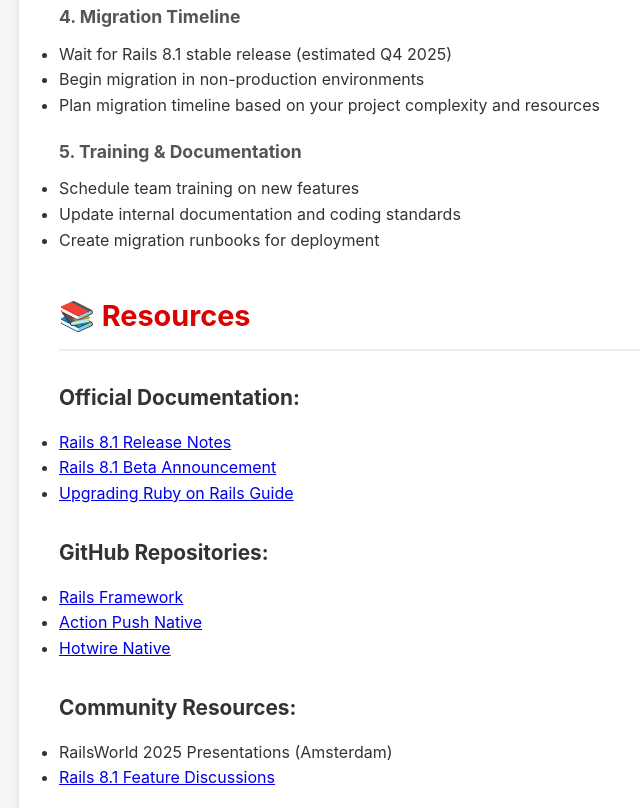
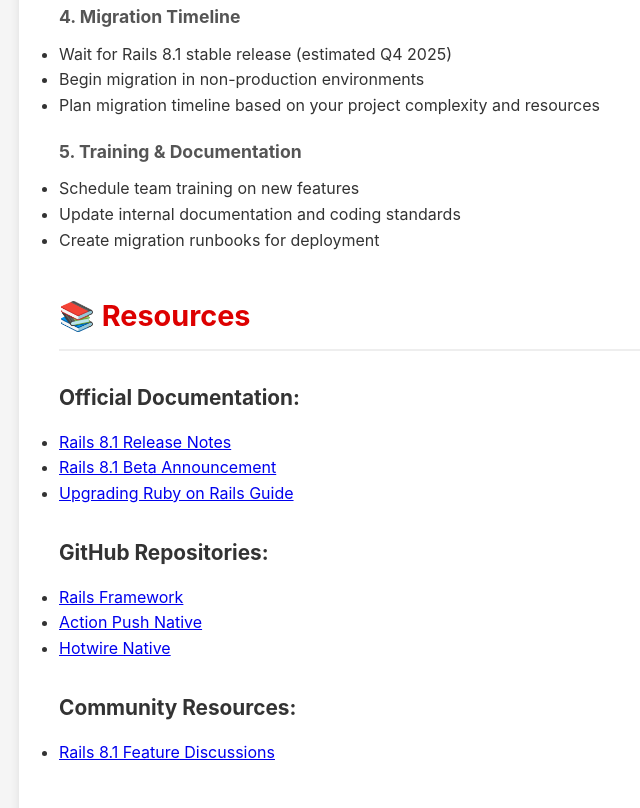
Before and after one commit to ricp/rails-81-upgrade-guide, an Eleventy site: page src/Rails_8.1_Upgrade_Report.html in a window 1280 px wide. Shown: the part 11192-12000 px from the top of the page, without its empty margins (21-661 px from the left). Built offline with nearby package versions, Linux system fonts and the light colour scheme; Eleventy itself is replaced by a stand-in of ours; files that its build step writes are made by us from their sources.

Commit message:
Remove RailsWorld 2025 Presentations (Amsterdam)

```diff
--- a/src/Rails_8.1_Upgrade_Report.html
+++ b/src/Rails_8.1_Upgrade_Report.html
@@ -686,7 +686,6 @@
 
   <h3>Community Resources:</h3>
   <ul>
-    <li>RailsWorld 2025 Presentations (Amsterdam)</li>
     <li>
       <a href="https://discuss.rubyonrails.org" target="_blank"
         >Rails 8.1 Feature Discussions</a
```
